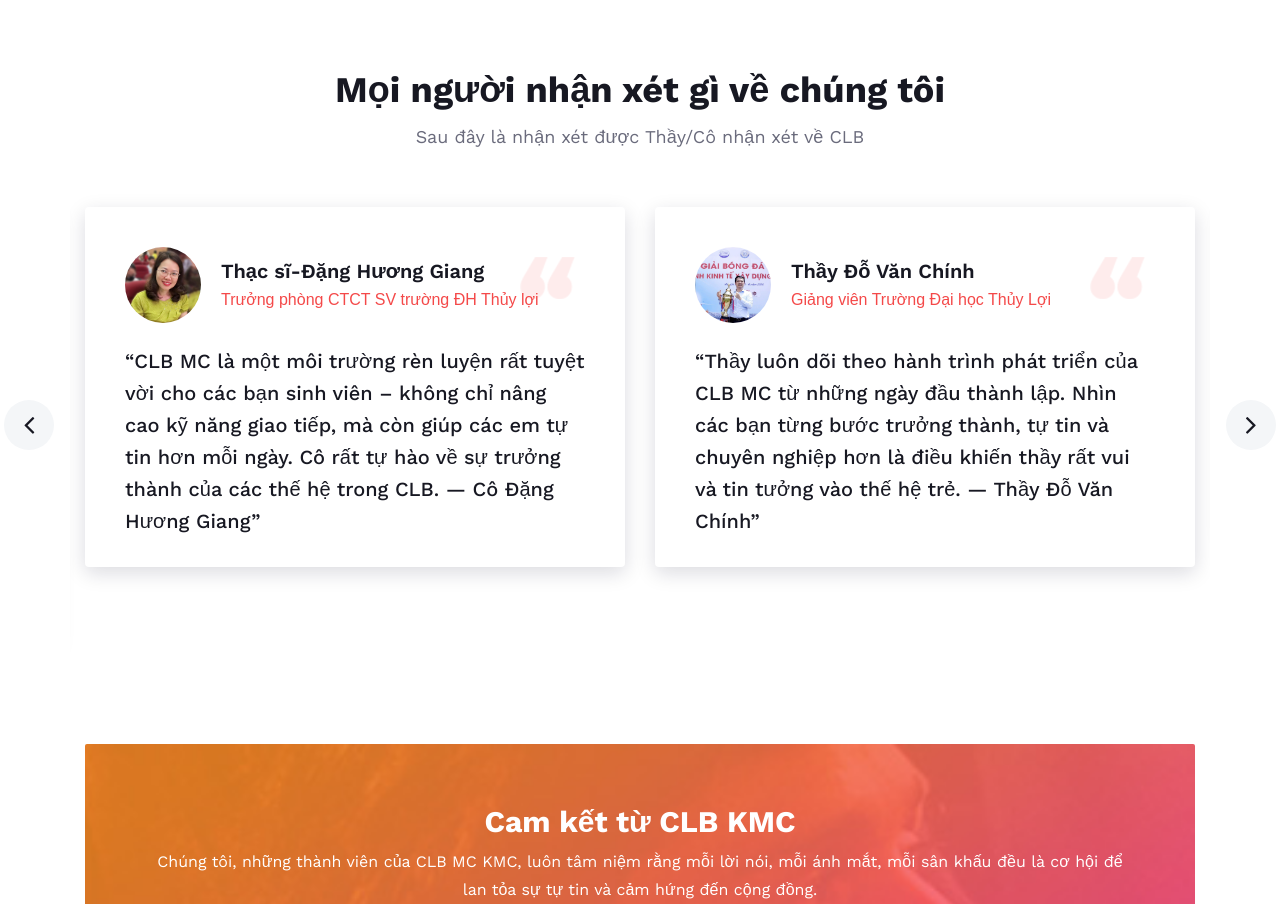
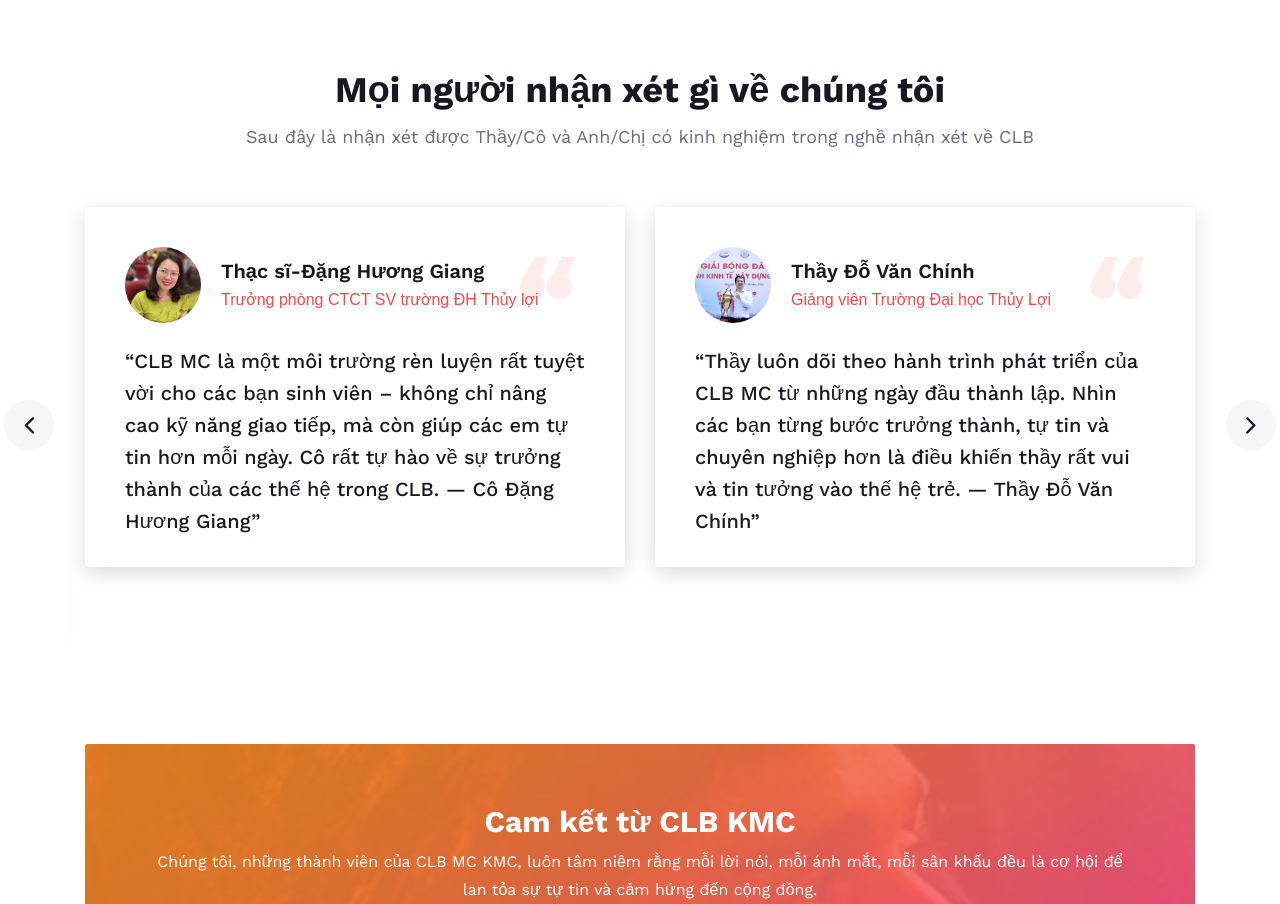
Before and after one commit to TrHieuLe/TrHieuLeHieuNhoPA, a plain HTML site: page about-us.html in a window 1280 px wide. Shown: the part 4560-5464 px from the top of the page. Drawn offline with nearby package versions, Linux system fonts and the light colour scheme; grey boxes are pictures that could not be loaded.

Commit message:
first commit

```diff
--- a/about-us.html
+++ b/about-us.html
@@ -480,7 +480,7 @@
                 <div class="col-lg-12">
                     <div class="section-title">
                         <h2>Mọi người nhận xét gì về chúng tôi</h2>
-                        <p>Sau đây là nhận xét được Thầy/Cô nhận xét về CLB</p>
+                        <p>Sau đây là nhận xét được Thầy/Cô và Anh/Chị có kinh nghiệm trong nghề nhận xét về CLB</p>
                     </div>
                 </div>
             </div>
```
